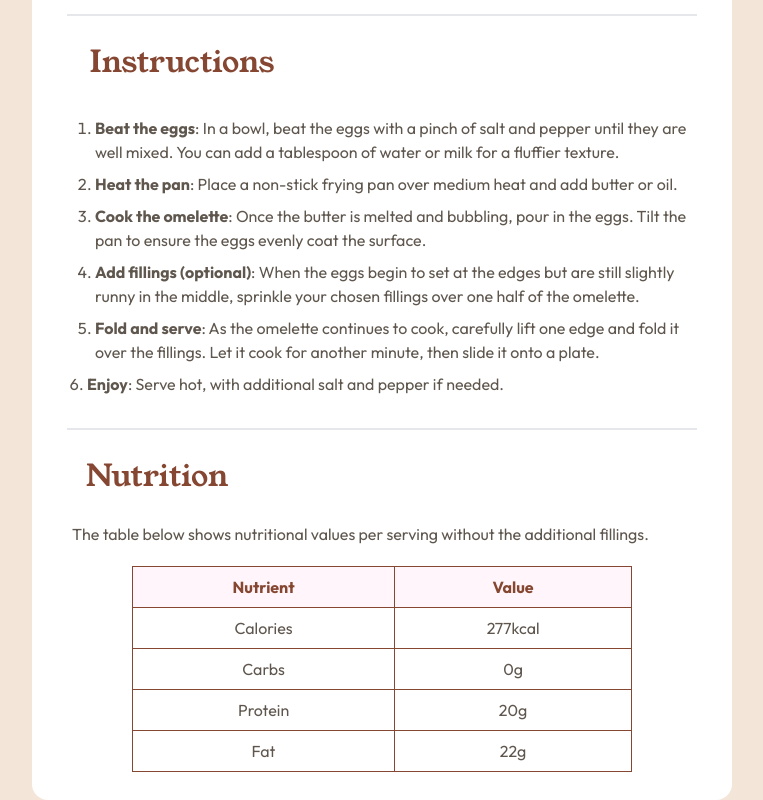
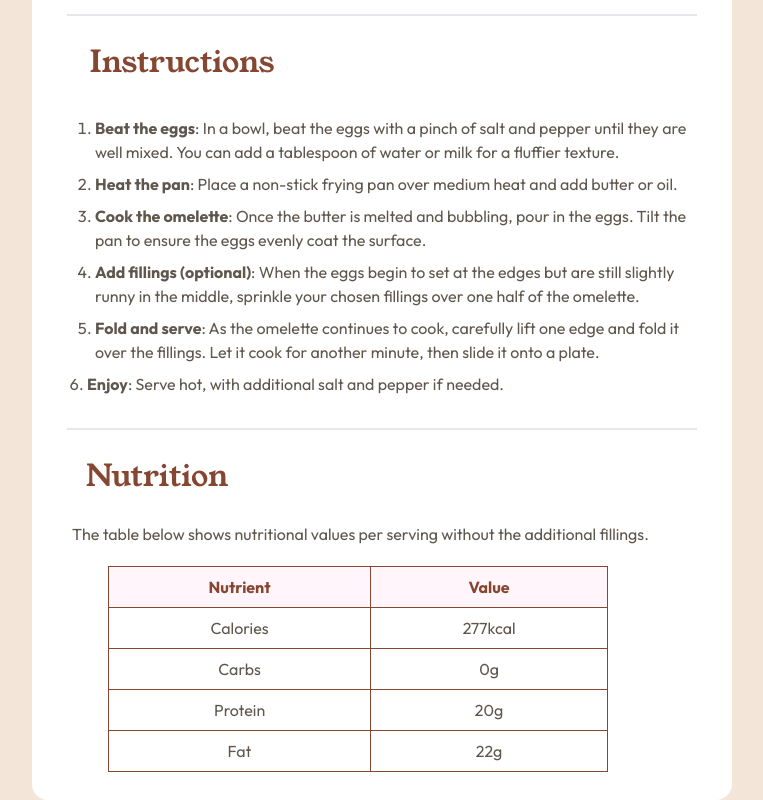
Before and after one commit to kalebemax/recipe-page-main, a plain HTML site: page index.html in a window 1280 px wide. Shown: the part 1005-1805 px from the top of the page, without its empty margins (258-1021 px from the left). Drawn offline with nearby package versions, Linux system fonts and the light colour scheme.

Commit message:
update html

```diff
--- a/index.html
+++ b/index.html
@@ -33,7 +33,7 @@
     class="bg-[#F3E6D8] text-[#5F574E] font-[Outfit] h-screen w-screen flex flex-col justify-center items-center m-0 p-0 sm:overflow-x-hidden"
   >
     <main
-      class="bg-white bg-cover flex flex-col justify-center items-center sm:mt-[1080px] rounded-2xl w-[500px] sm:w-[700px]"
+      class="bg-white bg-cover flex flex-col justify-center items-center sm:mt-[1080px] rounded-2xl w-[100%] sm:w-[700px]"
     >
       <img
         class="w-full sm:w-[90%] sm:rounded-lg mt-[1400px] sm:mt-7"
@@ -110,7 +110,7 @@
         The table below shows nutritional values per serving without the
         additional fillings.
       </p>
-      <table class="table-auto text-center border-collapse border border-[#854632] w-[300px] sm:w-[500px] mt-5 mb-7">
+      <table class="table-auto text-center border-collapse border border-[#854632] w-[300px] sm:w-[500px] mt-5 mr-12 mb-7">
         <thead>
           <tr class="bg-[#FFF5FA] text-[#854632]">
             <th class="border border-[#854632] px-4 py-2">Nutrient</th>
```
